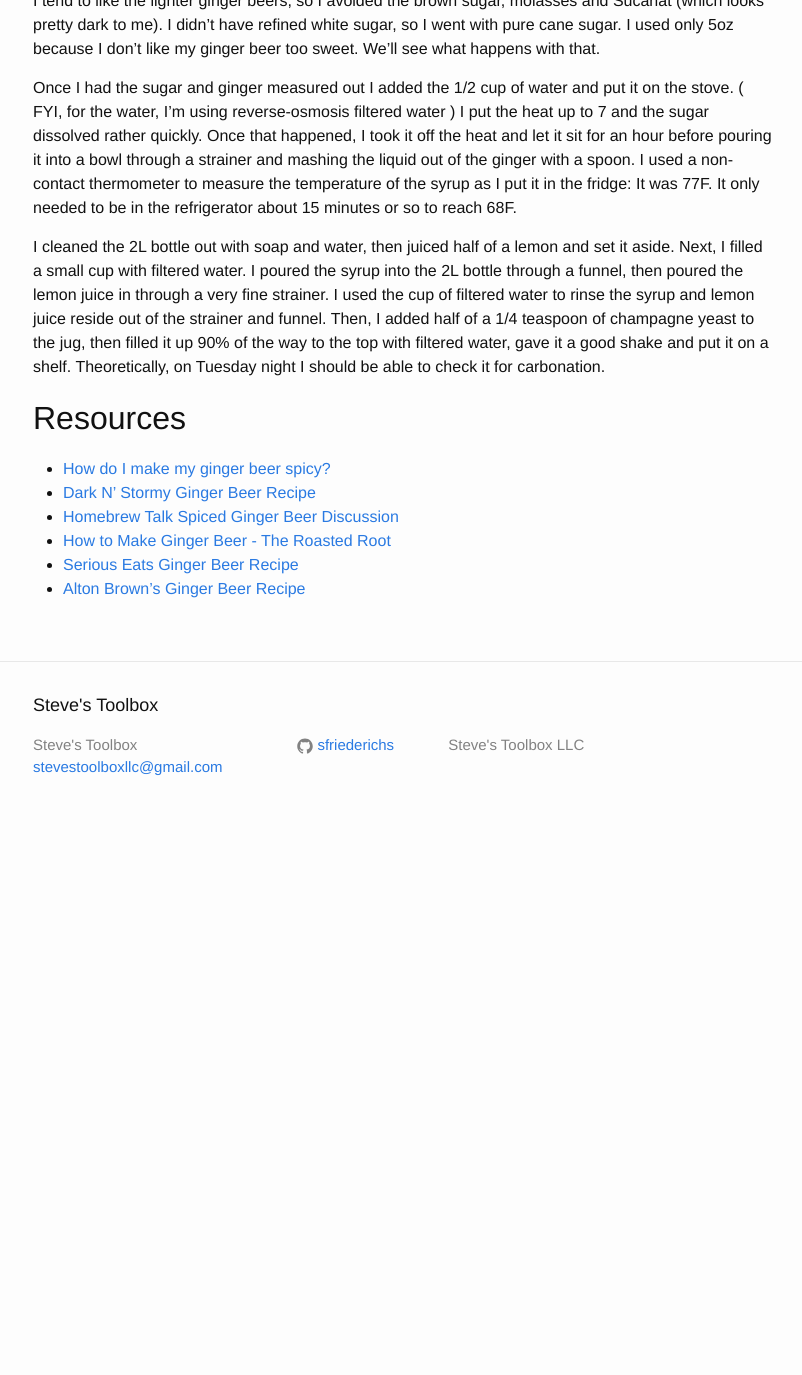
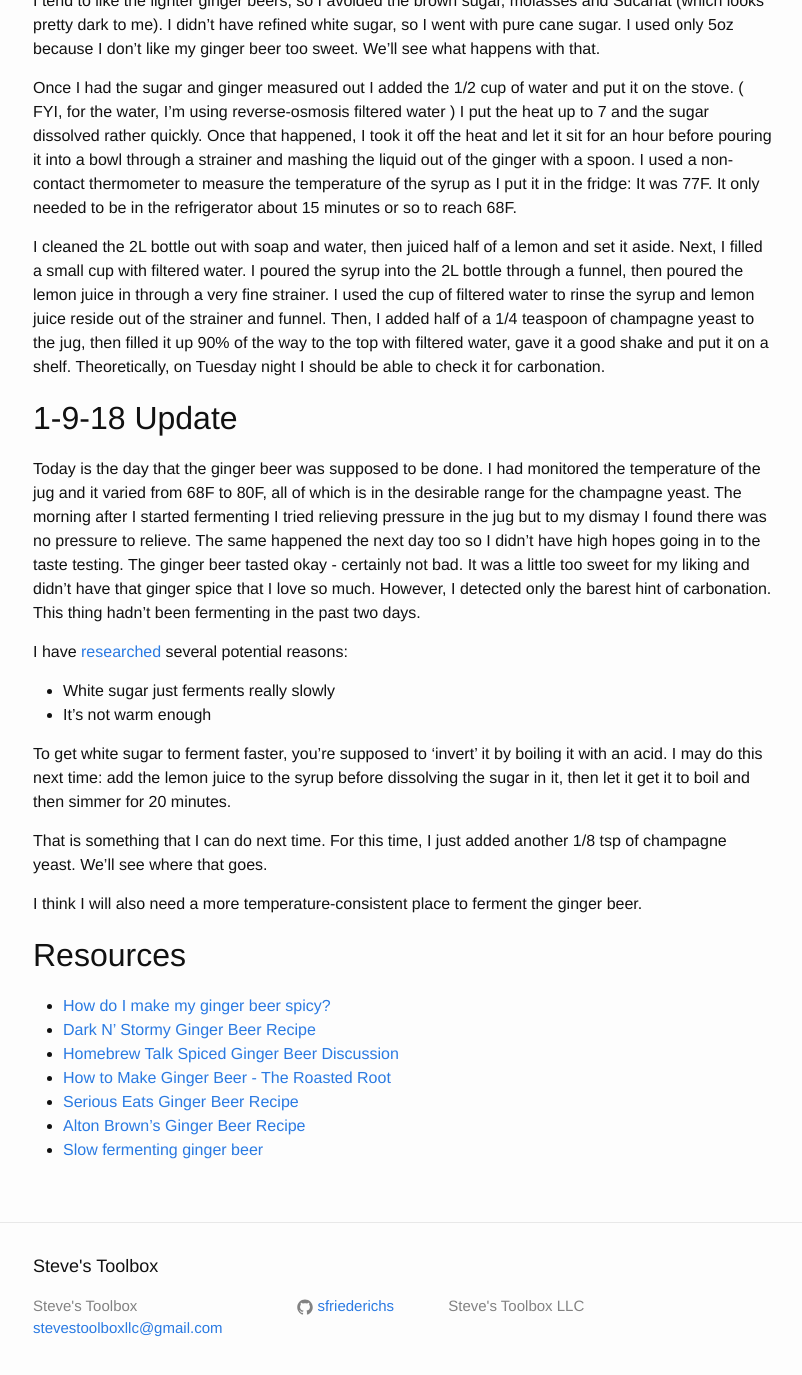
Before and after one commit to sfriederichs/sfriederichs.github.io, a Jekyll site: the page built from _posts/2017-12-18-Brewing-Ginger-Beer.md, in a window 1280 px wide and 1400 px high, scrolled down 3088 px. Shown: the top 1375 px of the window, without its empty margins (237-1039 px from the left). Built offline with Jekyll 4.4.1, drawn with Linux system fonts in a browser that asks for light colours; before the commit the page ends 3927 px from its top, so only the background shows below that; some of the changed text lies outside the part shown.

Commit message:
UPdated ginger beer post

```diff
--- a/_posts/2017-12-18-Brewing-Ginger-Beer.md
+++ b/_posts/2017-12-18-Brewing-Ginger-Beer.md
@@ -75,6 +75,21 @@ Once I had the sugar and ginger measured out I added the 1/2 cup of water and pu
 
 I cleaned the 2L bottle out with soap and water, then juiced half of a lemon and set it aside. Next, I filled a small cup with filtered water. I poured the syrup into the 2L bottle through a funnel, then poured the lemon juice in through a very fine strainer. I used the cup of filtered water to rinse the syrup and lemon juice reside out of the strainer and funnel. Then, I added half of a 1/4 teaspoon of champagne yeast to the jug, then filled it up 90% of the way to the top with filtered water, gave it a good shake and put it on a shelf. Theoretically, on Tuesday night I should be able to check it for carbonation.
 
+## 1-9-18 Update ##
+
+Today is the day that the ginger beer was supposed to be done. I had monitored the temperature of the jug and it varied from 68F to 80F, all of which is in the desirable range for the champagne yeast. The morning after I started fermenting I tried relieving pressure in the jug but to my dismay I found there was no pressure to relieve. The same happened the next day too so I didn't have high hopes going in to the taste testing.
+The ginger beer tasted okay - certainly not bad. It was a little too sweet for my liking and didn't have that ginger spice that I love so much. However, I detected only the barest hint of carbonation. This thing hadn't been fermenting in the past two days.
+
+I have [researched](https://www.homebrewtalk.com/forum/threads/help-ginger-ale-fermenting-slow.211632/) several potential reasons:
+
+* White sugar just ferments really slowly
+* It's not warm enough
+
+To get white sugar to ferment faster, you're supposed to 'invert' it by boiling it with an acid. I may do this next time: add the lemon juice to the syrup before dissolving the sugar in it, then let it get it to boil and then simmer for 20 minutes.
+
+That is something that I can do next time. For this time, I just added another 1/8 tsp of champagne yeast. We'll see where that goes.
+
+I think I will also need a more temperature-consistent place to ferment the ginger beer.
 
 ## Resources ##
 
@@ -84,3 +99,4 @@ I cleaned the 2L bottle out with soap and water, then juiced half of a lemon and
 * [How to Make Ginger Beer - The Roasted Root](https://www.theroastedroot.net/how-to-make-ginger-beer/)
 * [Serious Eats Ginger Beer Recipe](http://www.seriouseats.com/recipes/2012/01/homebrewing-recipe-how-to-brew-ginger-beer-at-home.html)
 * [Alton Brown's Ginger Beer Recipe](http://www.foodnetwork.com/recipes/alton-brown/ginger-ale-recipe-1944722)
+* [Slow fermenting ginger beer](https://www.homebrewtalk.com/forum/threads/help-ginger-ale-fermenting-slow.211632/)
```
Also changed, not shown: other parts of _posts/2017-12-18-Brewing-Ginger-Beer.md (+1 -1 lines).
